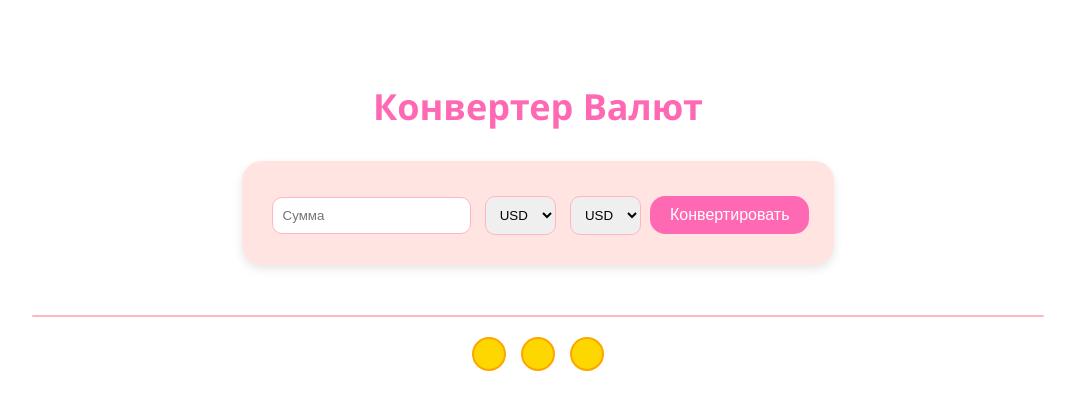
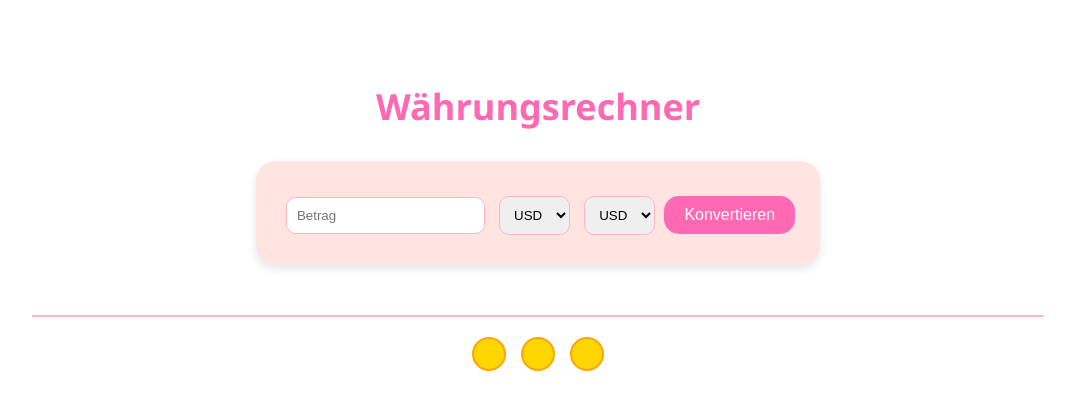
Before and after one commit to nclniculina/currency-converter, a plain HTML site: page index.html in a window 1280 px wide. Shown: the whole page, without its empty margins (102-1177 px from the left). Drawn offline with Linux system fonts and the light colour scheme.

Commit message:
index.html
auf Deutsch übersetzt

```diff
--- a/index.html
+++ b/index.html
@@ -1,33 +1,40 @@
 <!DOCTYPE html>
-<html lang="ru">
+<html lang="deu">
 <head>
 <meta charset="UTF-8">
-<title>Конвертер Валют</title>
+<title>Währungsrechner</title>
 <link rel="stylesheet" href="style.css">
 </head>
 
 
 <body>
-<h1>Конвертер Валют</h1>
+<!-- Hauptüberschrift -->
+<h1>Währungsrechner</h1>
 
+<!-- Container für den Währungsrechner -->
 <div class="converter">
-<input type="number" id="amount" placeholder="Сумма" />
+  <!-- Eingabefeld für Betrag -->
+  <input type="number" id="amount" placeholder="Betrag" />
 
+<!-- Auswahl der Ausgangswährung -->
 <select id="fromCurrency">
  <option value="USD">USD</option>
  <option value="EUR">EUR</option>
  <option value="RUB">RUB</option>
 </select>
 
+<!-- Auswahl der Zielwährung -->
 <select id="toCurrency">
  <option value="USD">USD</option>
  <option value="EUR">EUR</option>
  <option value="RUB">RUB</option>
 </select>
 
-<button id="convertBtn">Конвертировать</button>
+<!-- Button zum Konvertieren -->
+<button id="convertBtn">Konvertieren</button>
 </div>
 
+<!-- Anzeige des Ergebnisses -->
 <p id="result"></p>
 
 <div class="footer-decor">
@@ -39,6 +46,7 @@
 </div>
 </div>
 
+<!-- Einbindung des JavaScript-Codes -->
 <script src="script.js"></script>
 </body>
 </html>
```
Lines whose indentation alone changed are shown as unchanged.
